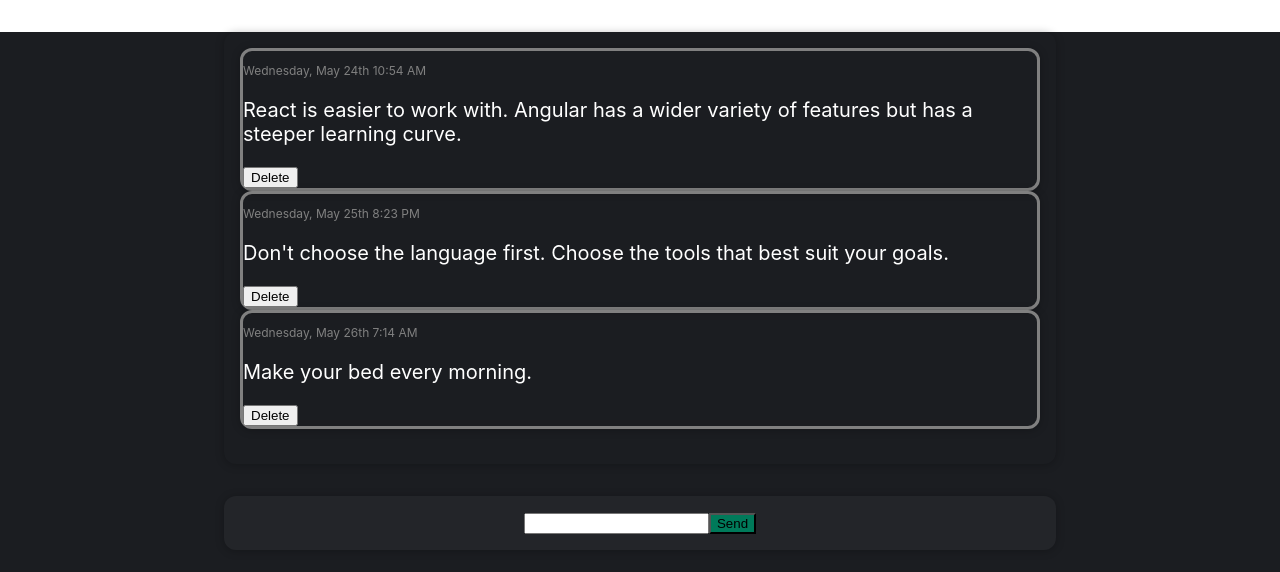
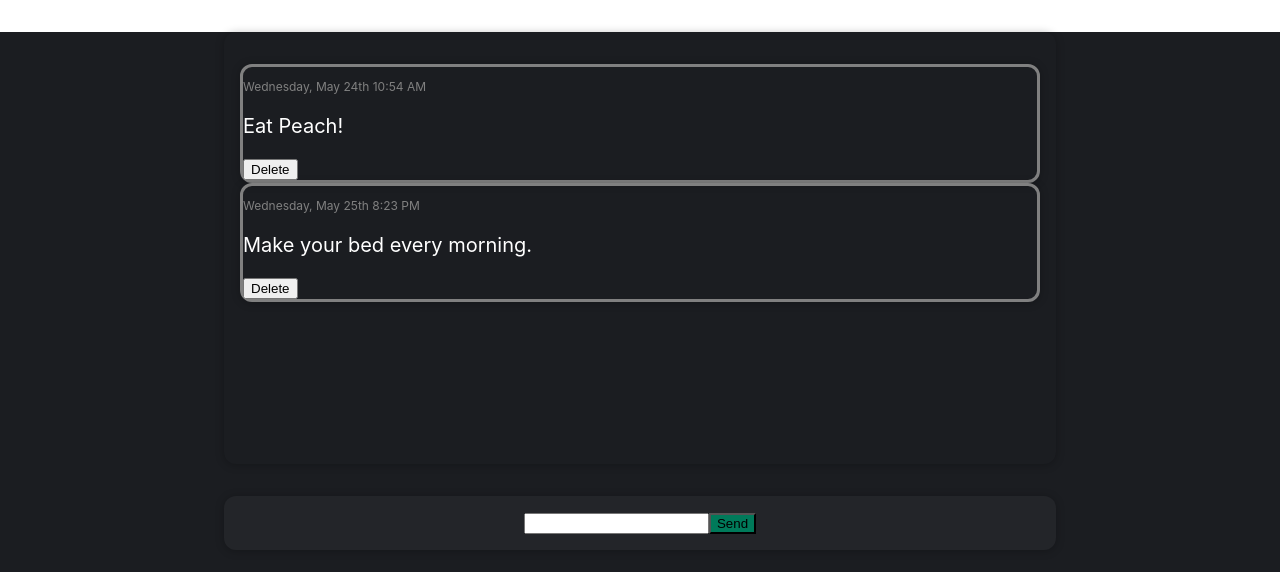
Before and after one commit to shosukenoma/slack-note, a React (Create React App) app: page / in a window 1280 px wide. Shown: the top 572 px of the page. Built offline with nearby package versions, Linux system fonts and the light colour scheme.

Commit message:
Dynamically render posts

```diff
--- a/src/App.js
+++ b/src/App.js
@@ -1,11 +1,28 @@
-import './App.css';
+import React, { useState } from 'react';
+
 import Posts from './components/Posts/Posts';
 import NewPost from './components/NewPost/NewPost';
 
+import './App.css';
+
 function App() {
+
+  const [postData, setPostData] = useState([
+    {
+      id: Math.random().toString(),
+      timestamp: 'Wednesday, May 24th 10:54 AM',
+      text: 'Eat Peach!',
+    },
+    {
+      id: Math.random().toString(),
+      timestamp: 'Wednesday, May 25th 8:23 PM',
+      text: 'Make your bed every morning.',
+    }
+  ]);
+
   return (
     <div className="App">
-      <Posts></Posts>
+      <Posts postData={postData}></Posts>
       <NewPost></NewPost>
     </div>
   );
--- a/src/components/Posts/PostItem.js
+++ b/src/components/Posts/PostItem.js
@@ -5,6 +5,7 @@ import Card from '../UI/Card'
 
 function PostItem(props) {
   return (
+    <li>
       <Card className='post-item'>
         <div>
           <p className='post-item__timestamp'>{props.timestamp}</p>
@@ -12,6 +13,7 @@ function PostItem(props) {
         </div>
         <button> Delete </button>
       </Card>
+    </li>
   )
 }
 
--- a/src/components/Posts/Posts.js
+++ b/src/components/Posts/Posts.js
@@ -1,24 +1,13 @@
 import React from 'react'
 import Card from '../UI/Card'
-import PostItem from './PostItem'
+import PostsList from './PostsList'
 
 import './Posts.css'
 
-function Posts() {
+function Posts(props) {
   return (
     <Card className='posts'>
-      <PostItem
-        timestamp = 'Wednesday, May 24th 10:54 AM'
-        text = 'React is easier to work with. Angular has a wider variety of features but has a steeper learning curve.'
-      />
-      <PostItem
-        timestamp = 'Wednesday, May 25th 8:23 PM'
-        text = "Don't choose the language first. Choose the tools that best suit your goals."
-      />
-      <PostItem
-        timestamp = 'Wednesday, May 26th 7:14 AM'
-        text = 'Make your bed every morning.'
-      />
+      <PostsList postData={props.postData}/>
     </Card>
   )
 }
--- /dev/null
+++ b/src/components/Posts/PostsList.css
@@ -0,0 +1,4 @@
+.posts-list {
+    list-style: none;
+    padding: 0;
+  }
--- /dev/null
+++ b/src/components/Posts/PostsList.js
@@ -0,0 +1,20 @@
+import React from 'react'
+import PostItem from './PostItem'
+
+import './PostsList.css'
+
+function PostsList(props) {
+  return (
+    <ul className='posts-list'>
+      {props.postData.map((post) => (
+        <PostItem
+          key={post.id}
+          timestamp={post.timestamp}
+          text={post.text}
+        />
+      ))}
+    </ul>
+  )
+}
+
+export default PostsList
```
Lines whose indentation alone changed are shown as unchanged.
